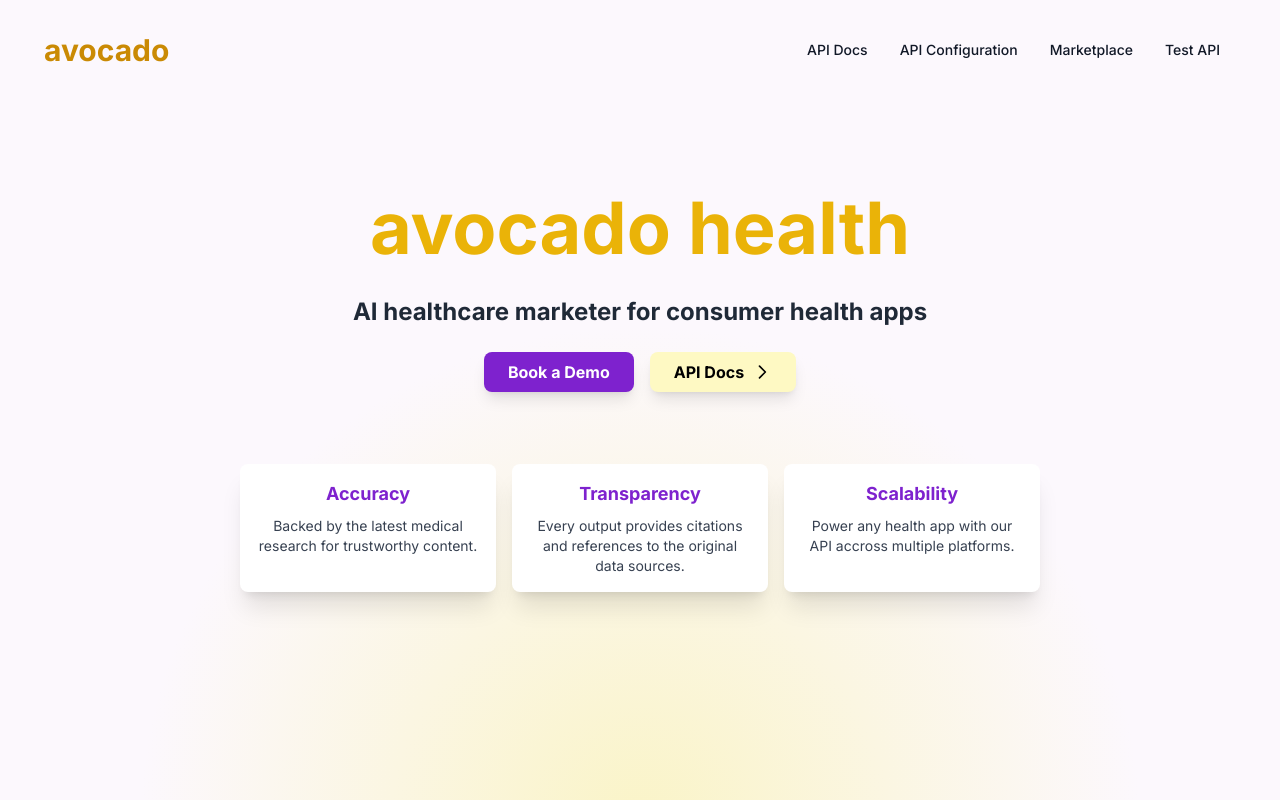
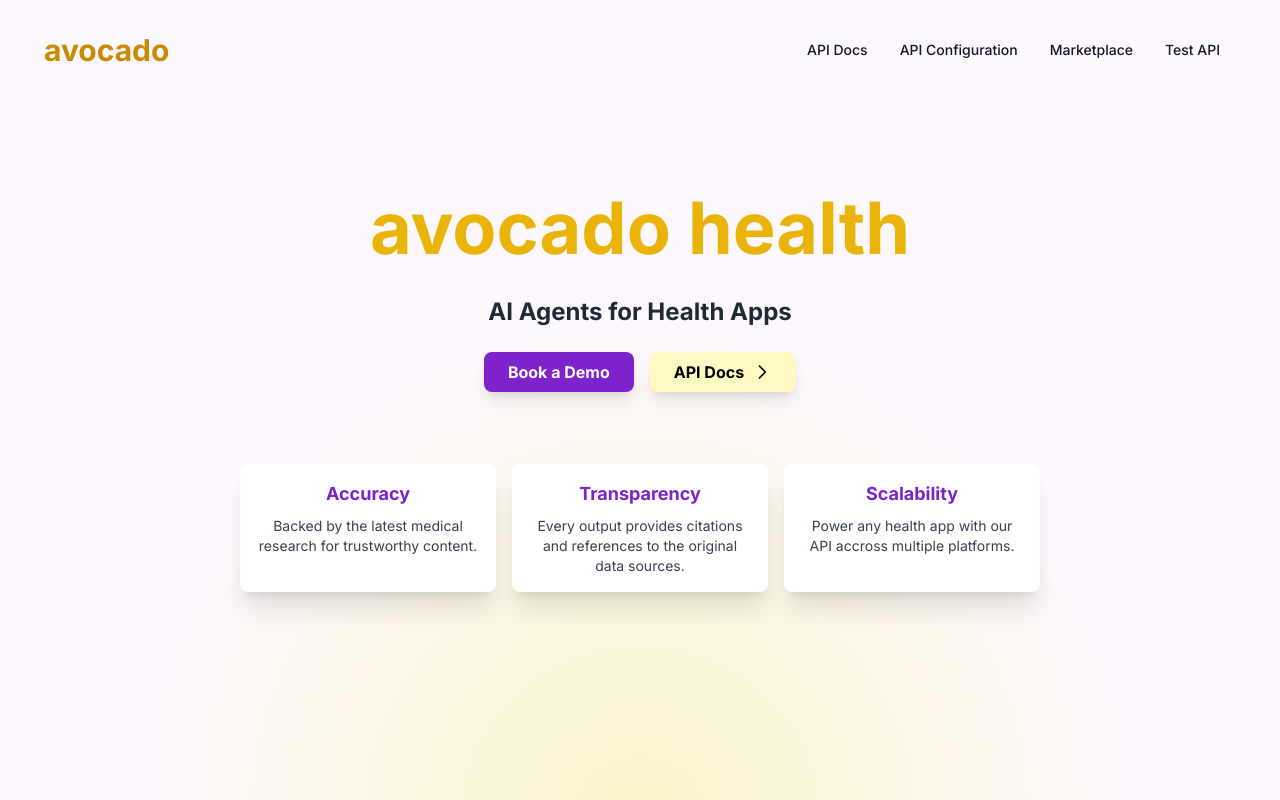
Before and after one commit to gigialc/Avocado, a Next.js app in the folder my-app/: page / in a window 1280 px wide. Shown: the top 800 px of the page. Built offline with nearby package versions, Linux system fonts and the light colour scheme.

Commit message:
Update page.tsx

```diff
--- a/my-app/app/page.tsx
+++ b/my-app/app/page.tsx
@@ -28,7 +28,7 @@ export default function Home() {
               </p>
               </h1>
               <p className="text-2xl font-bold text-center text-gray-800 mb-6">
-              AI healthcare marketer for consumer health apps
+              AI Agents for Health Apps
               </p>
               <p className="text-2xl font-bold text-center text-gray-800 mb-6">
 
```
